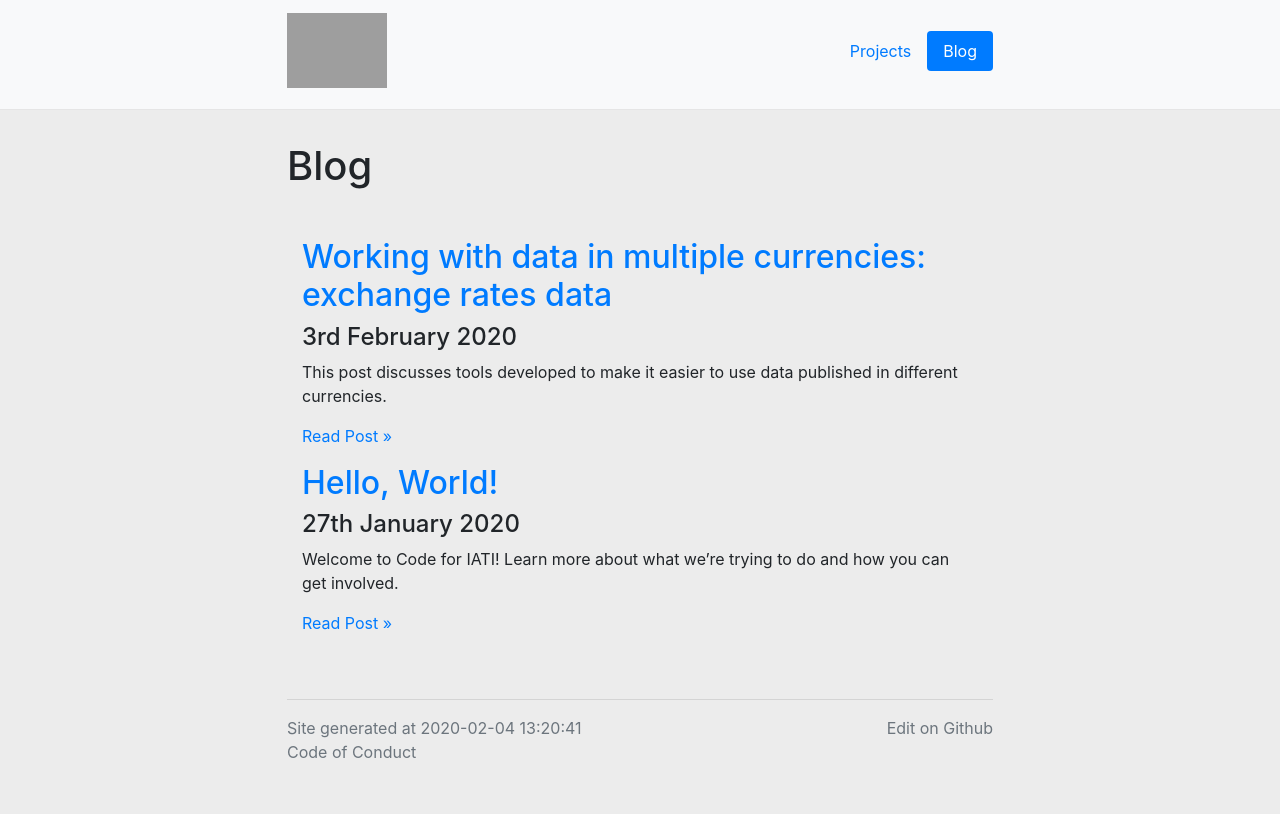
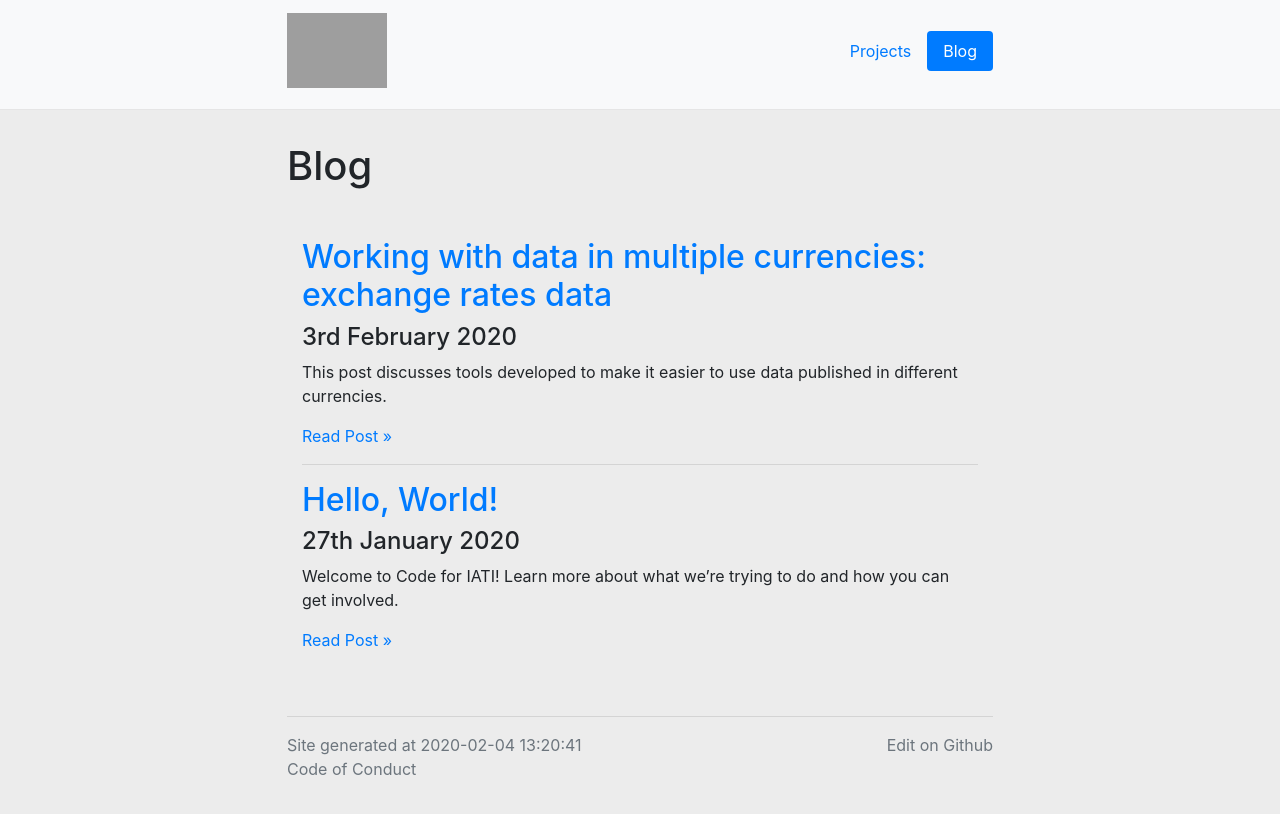
Before and after one commit to codeforIATI/codeforiati.github.io, a Jekyll site: the page built from blog/index.md, in a window 1280 px wide. Shown: the top 814 px of the page. Built offline with Jekyll 4.4.1, drawn with Linux system fonts in a browser that asks for light colours.

Commit message:
Add dividers between posts

```diff
--- a/blog/index.md
+++ b/blog/index.md
@@ -13,6 +13,9 @@ title: Blog
             <p>
               <a href="{{ post.url }}">Read Post &raquo;</a>
             </p>
+            {% if forloop.index < site.posts.size %}
+            <hr />
+            {% endif %}
         </div>
     {% endfor %}
 </div>
```
